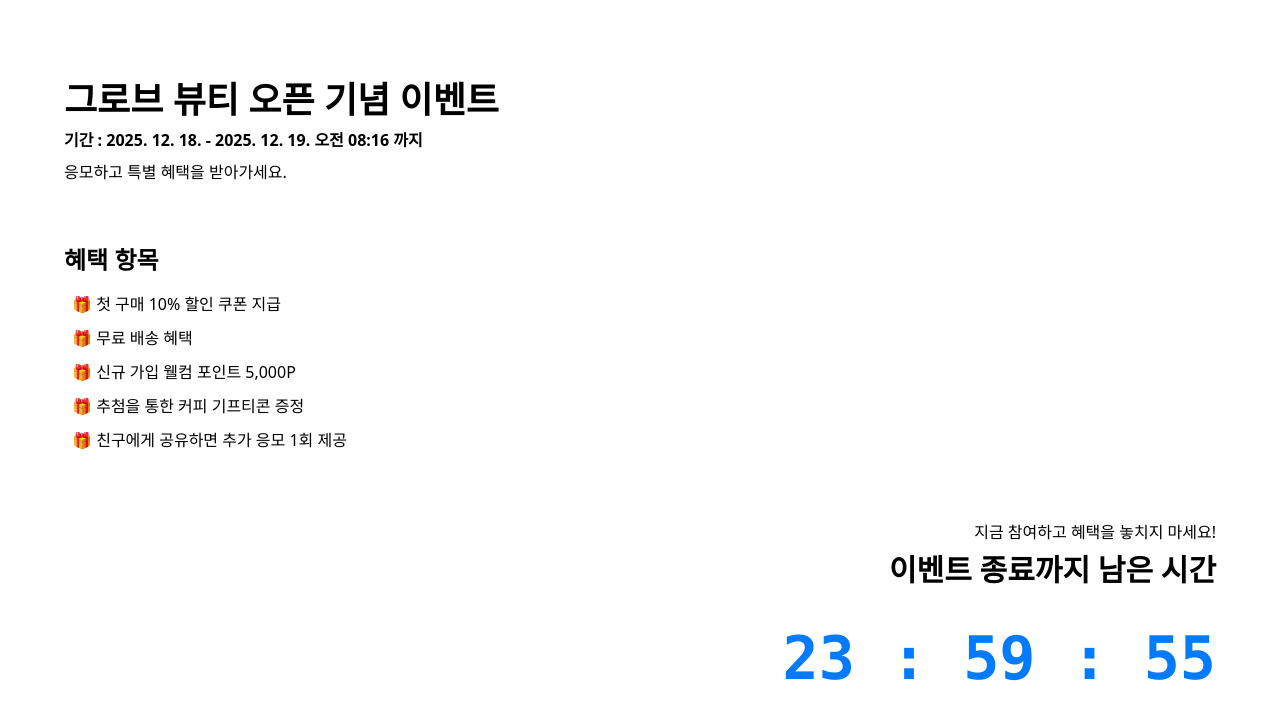
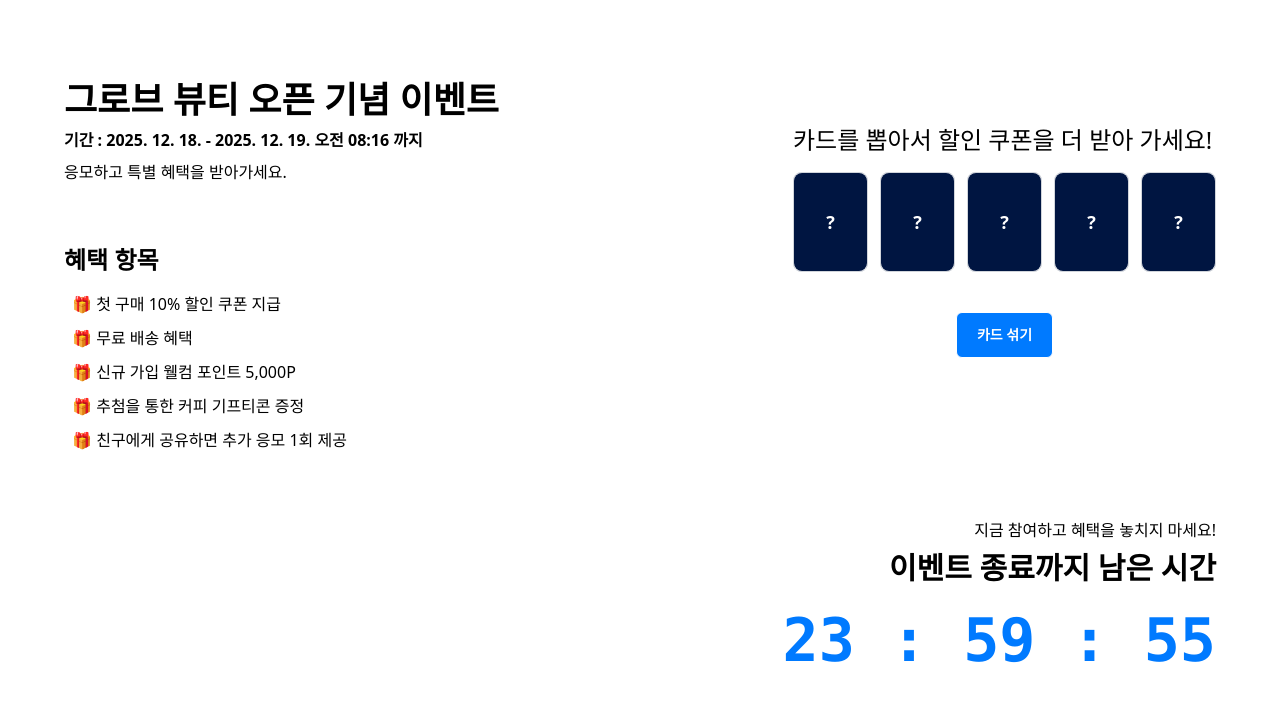
Before and after one commit to HunKim-Dev/GroveSoft-Assignment, a Vue app: page / in a window 1280 px wide. Shown: the top 720 px of the page. Built offline with nearby package versions, Linux system fonts and the light colour scheme.

Commit message:
design: 카드 뽑기 구현으로 인한 주변 ui css 변경

```diff
--- a/src/App.vue
+++ b/src/App.vue
@@ -2,6 +2,7 @@
 import CountDownTimer from "./components/CountDownTimer.vue";
 import EventHeaderInfo from "./components/EventHeaderInfo.vue";
 import EventRewardInfo from "./components/EventRewardInfo.vue";
+import CardDraw from "./components/CardDraw.vue";
 </script>
 
 <template>
@@ -14,8 +15,14 @@ import EventRewardInfo from "./components/EventRewardInfo.vue";
       <EventRewardInfo />
     </div>
 
-    <div class="w-full max-w-md -mt-10">
-      <CountDownTimer />
+    <div class="w-full max-w-md flex flex-col items-end gap-10">
+      <div class="-mt-30">
+        <CardDraw />
+      </div>
+
+      <div>
+        <CountDownTimer />
+      </div>
     </div>
   </main>
 </template>
--- a/src/components/CountDownTimer.vue
+++ b/src/components/CountDownTimer.vue
@@ -25,8 +25,8 @@ onUnmounted(() => {
 </script>
 
 <template>
-  <div class="flex justify-end items-center min-h-screen">
-    <div class="flex flex-col items-end gap-10">
+  <div class="flex justify-end mt-30">
+    <div class="flex flex-col items-end gap-6">
       <div class="flex flex-col items-end gap-2">
         <p>{{ TIMER.DESCRIPTION }}</p>
         <p class="font-bold text-3xl">{{ TIMER.TITLE }}</p>
--- a/src/components/EventRewardInfo.vue
+++ b/src/components/EventRewardInfo.vue
@@ -20,7 +20,6 @@ import { EVENT_INFO, EVENT_BENEFITS_LIST } from "@/config/UIConstants";
 <style scoped>
 .benefit-hover {
   padding-inline: 0.5rem;
-  border-radius: 0.5rem;
   cursor: pointer;
   transition: 300ms;
 }
```
